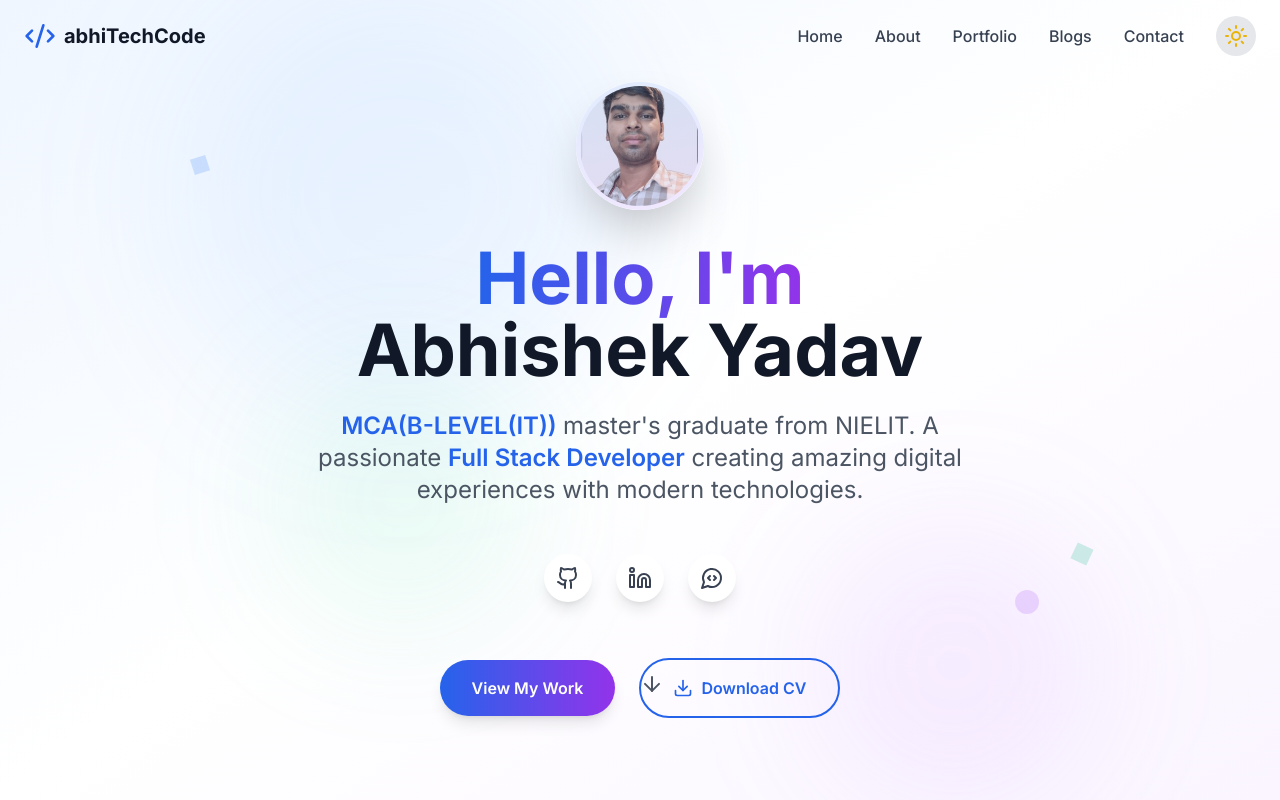
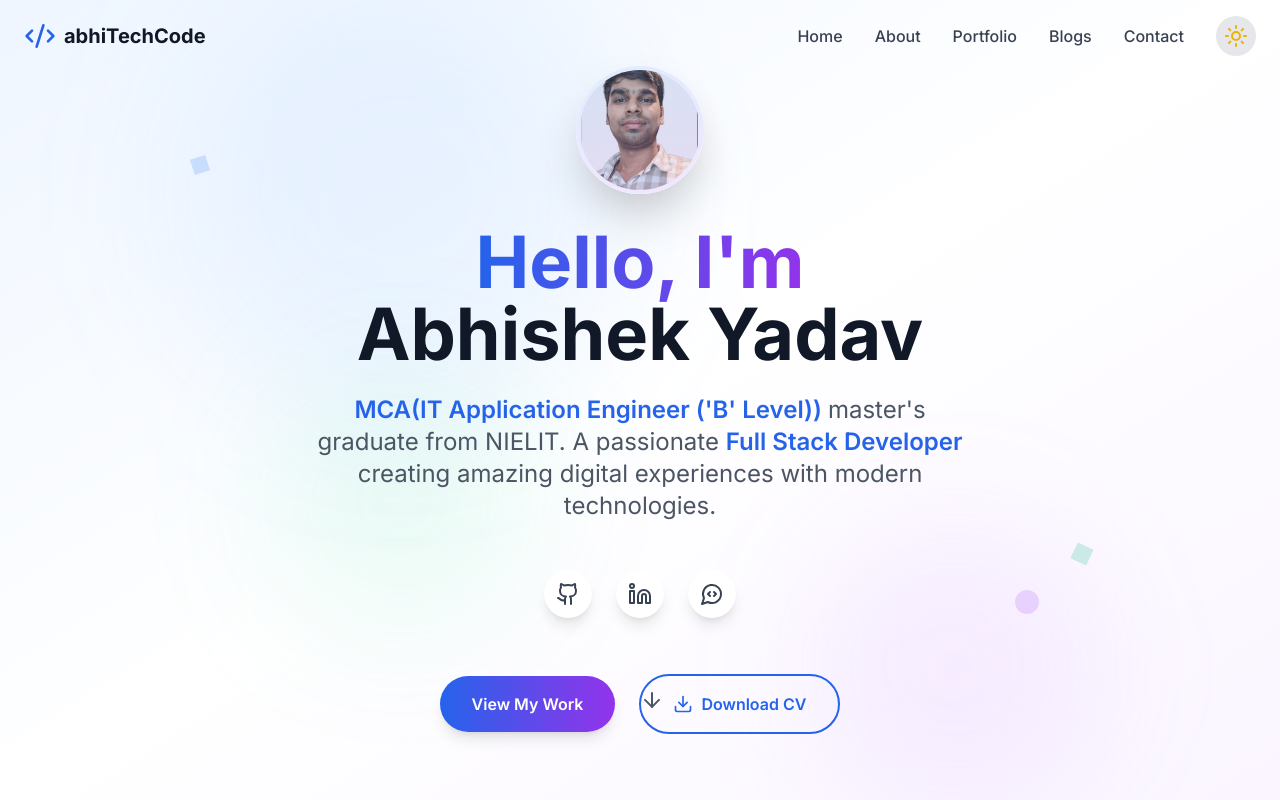
Before and after one commit to abhiGithub302/portfolio, a React (Vite) app: page / in a window 1280 px wide. Shown: the top 800 px of the page. Built offline with nearby package versions, Linux system fonts and the light colour scheme.

Commit message:
course name change

```diff
--- a/src/components/Hero.tsx
+++ b/src/components/Hero.tsx
@@ -178,7 +178,7 @@ const Hero: React.FC = () => {
               transition={{ duration: 0.8, delay: 0.7 }}
             >
               <span className="text-blue-600 dark:text-blue-400 font-semibold">
-                MCA(B-LEVEL(IT)){" "}
+                MCA(IT Application Engineer ('B' Level)){" "}
               </span>
               master's graduate from NIELIT. A passionate{" "}
               <span className="text-blue-600 dark:text-blue-400 font-semibold">
```
